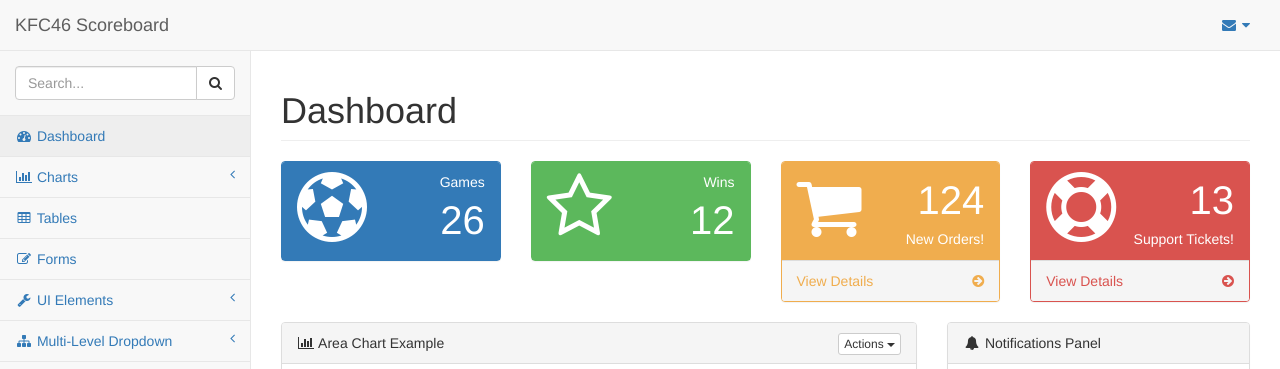
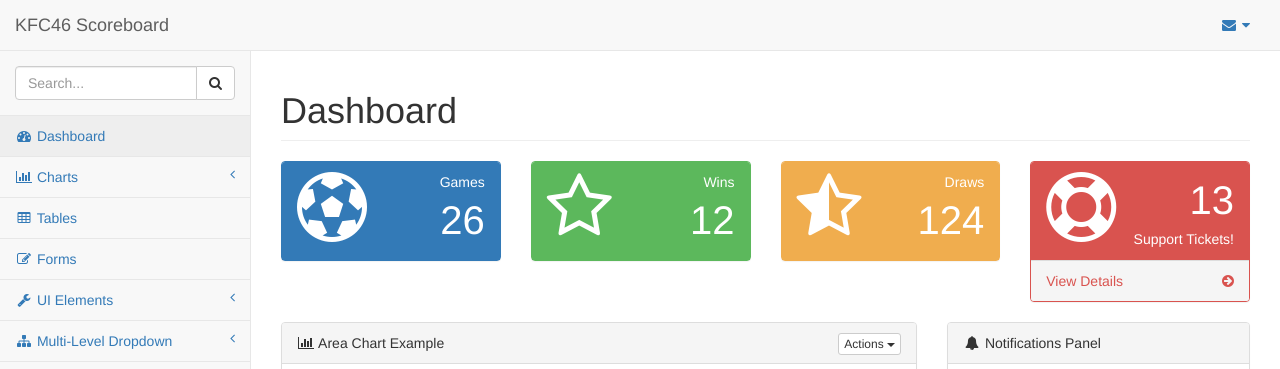
Before and after one commit to tomoyamkung/kfc46_scoreboard_content, a website: page pages/index.html in a window 1280 px wide. Shown: the top 369 px of the page. Drawn offline with Linux system fonts and the light colour scheme.

Commit message:
refs #4 「引き分け」の部分を実装

```diff
--- a/pages/index.html
+++ b/pages/index.html
@@ -259,21 +259,14 @@
                         <div class="panel-heading">
                             <div class="row">
                                 <div class="col-xs-3">
-                                    <i class="fa fa-shopping-cart fa-5x"></i>
+                                    <i class="fa fa-star-half-o fa-5x"></i>
                                 </div>
                                 <div class="col-xs-9 text-right">
+                                    <div>Draws</div>
                                     <div class="huge">124</div>
-                                    <div>New Orders!</div>
                                 </div>
                             </div>
                         </div>
-                        <a href="#">
-                            <div class="panel-footer">
-                                <span class="pull-left">View Details</span>
-                                <span class="pull-right"><i class="fa fa-arrow-circle-right"></i></span>
-                                <div class="clearfix"></div>
-                            </div>
-                        </a>
                     </div>
                 </div>
                 <div class="col-lg-3 col-md-6">
```
